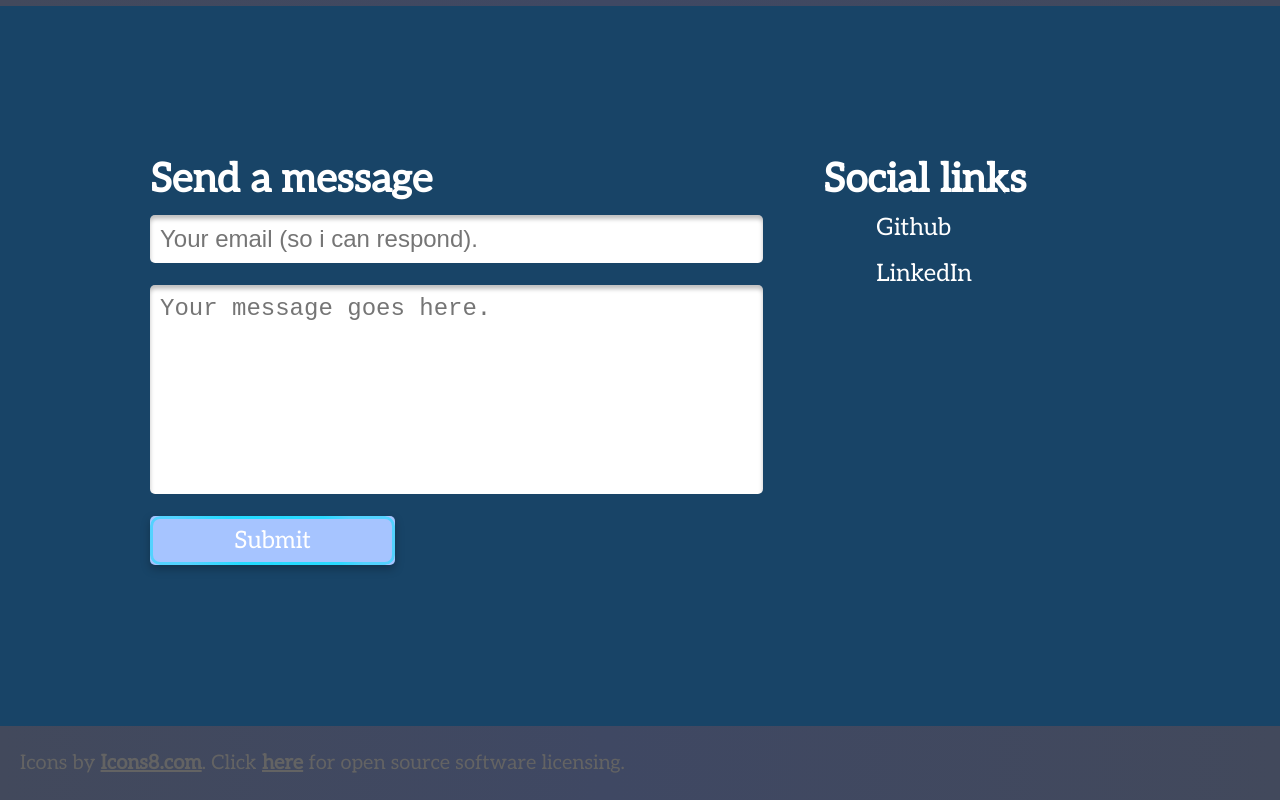
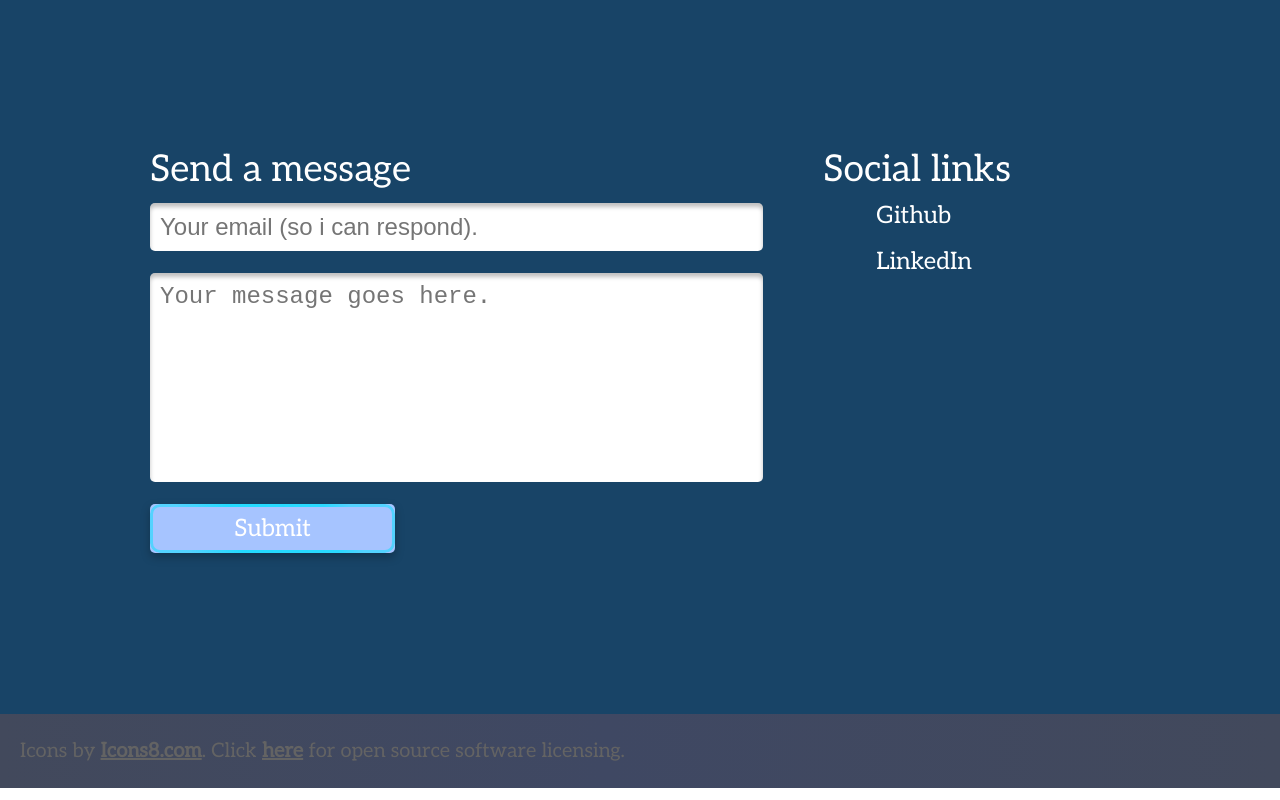
Before and after one commit to NSkelin/Web-Portfolio, a Next.js app: page / in a window 1280 px wide. Shown: the part 2296-3096 px from the top of the page. Built offline with nearby package versions, Linux system fonts and the light colour scheme; some icons are missing.

Commit message:
update font settings

```diff
--- a/styles/globals.css
+++ b/styles/globals.css
@@ -11,13 +11,15 @@ html {
 body {
     padding: 0;
     margin: 0;
+    font-size: 20px;
 }
 
 h1 {
-    font-size: 64px;
+    font-size: 57px;
 }
 h2 {
-    font-size: 40px;
+    font-size: 37px;
+    font-weight: normal;
 }
 h3 {
     font-size: 24px;
```
